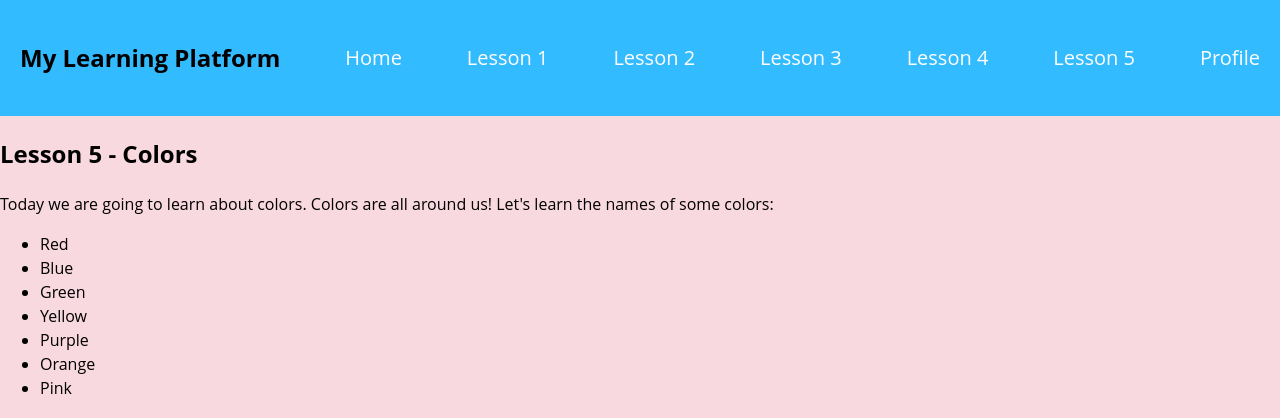
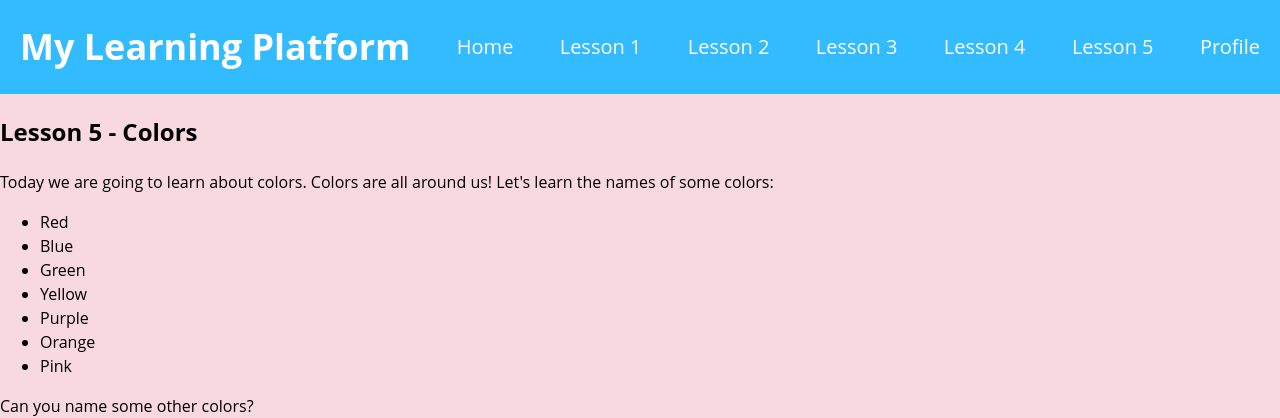
Before and after one commit to varunvinay4u/DASH-PG19CS10-, a PHP site: page /lesson5.html in a window 1280 px wide. Shown: the top 418 px of the page. Run offline with PHP 8.4, Linux system fonts and the light colour scheme.

Commit message:
Update stylel5.css

```diff
--- a/css/stylel5.css
+++ b/css/stylel5.css
@@ -22,3 +22,8 @@ text-decoration: none;
 nav a:hover {
 text-decoration: underline;
 }
+nav h1 {
+color: #fff;
+font-size: 36px;
+margin: 0;
+}
```
